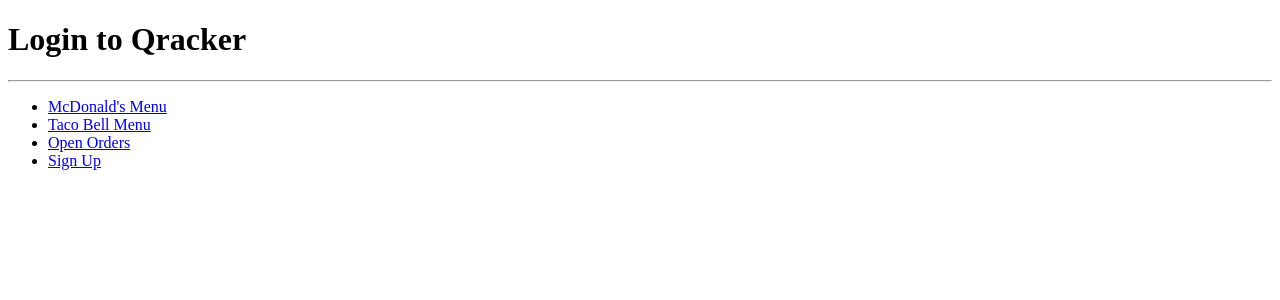
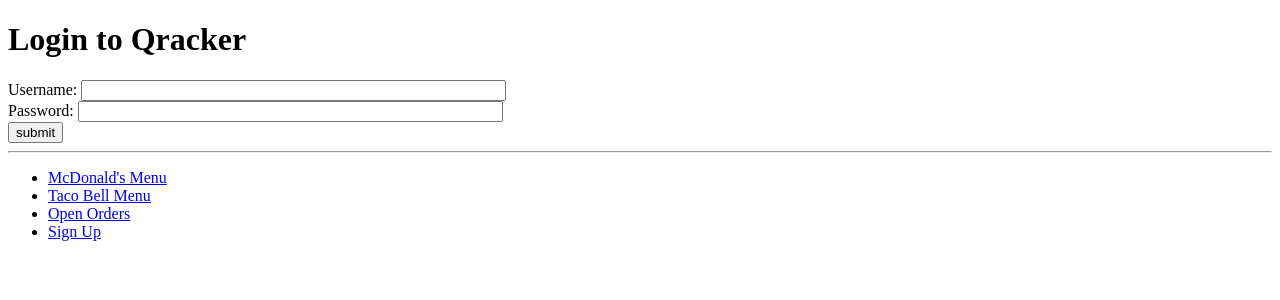
Before and after one commit to vibsOveebs/Qracker, a Django app: template templates/userprofile/login.html in a window 1280 px wide. Shown: the top 300 px of the page. Run offline with Django 3.2, Linux system fonts and the light colour scheme; the template is opened without the code that fills it, so the values that code supplies are empty.

Commit message:
finished login template

```diff
--- a/templates/userprofile/login.html
+++ b/templates/userprofile/login.html
@@ -7,5 +7,10 @@
 
 {% block body_block %}
 	<h1>Login to Qracker</h1>
-
+	{% csrf_token %}
+    Username: <input type="text" name="username" value="" size="50" />
+    </br>
+    Password: <input type="password" name="password" value="" size="50" />
+    </br>
+    <input type="submit" value="submit" />
 {% endblock %}
```
